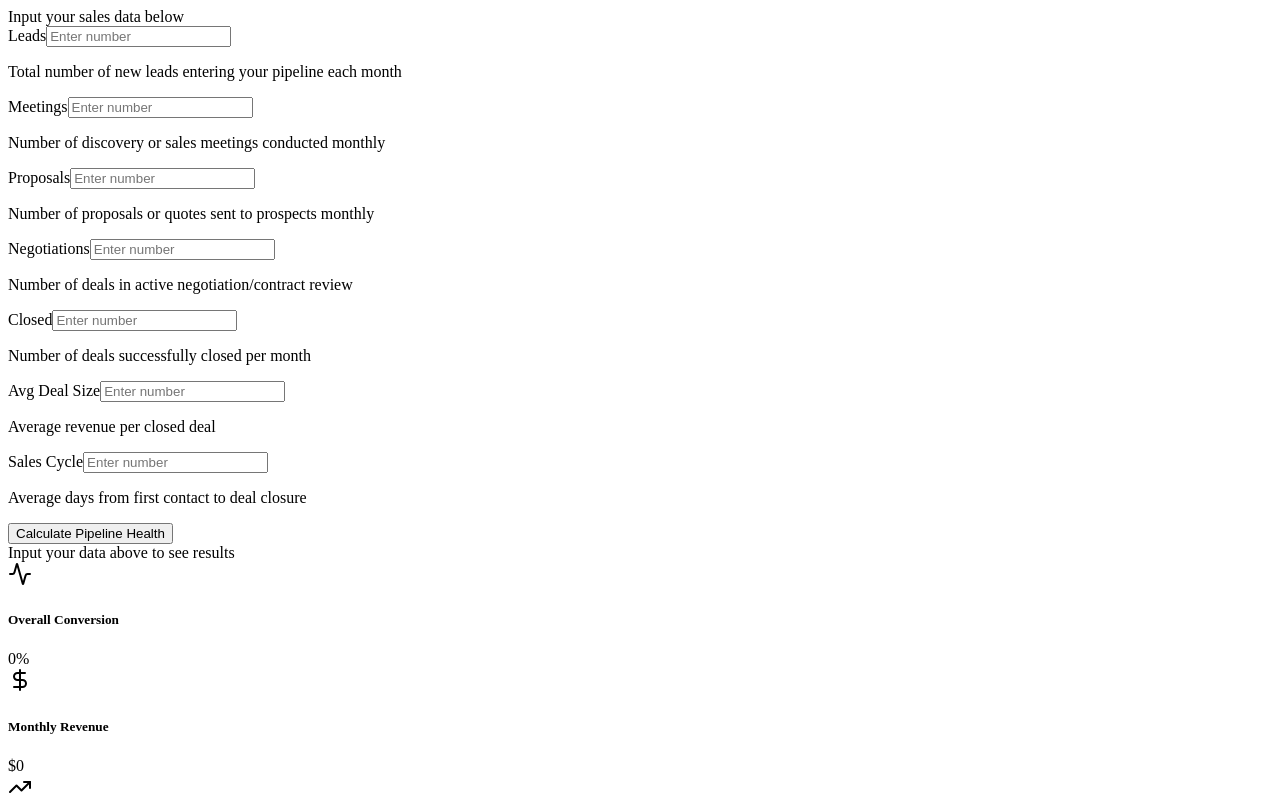
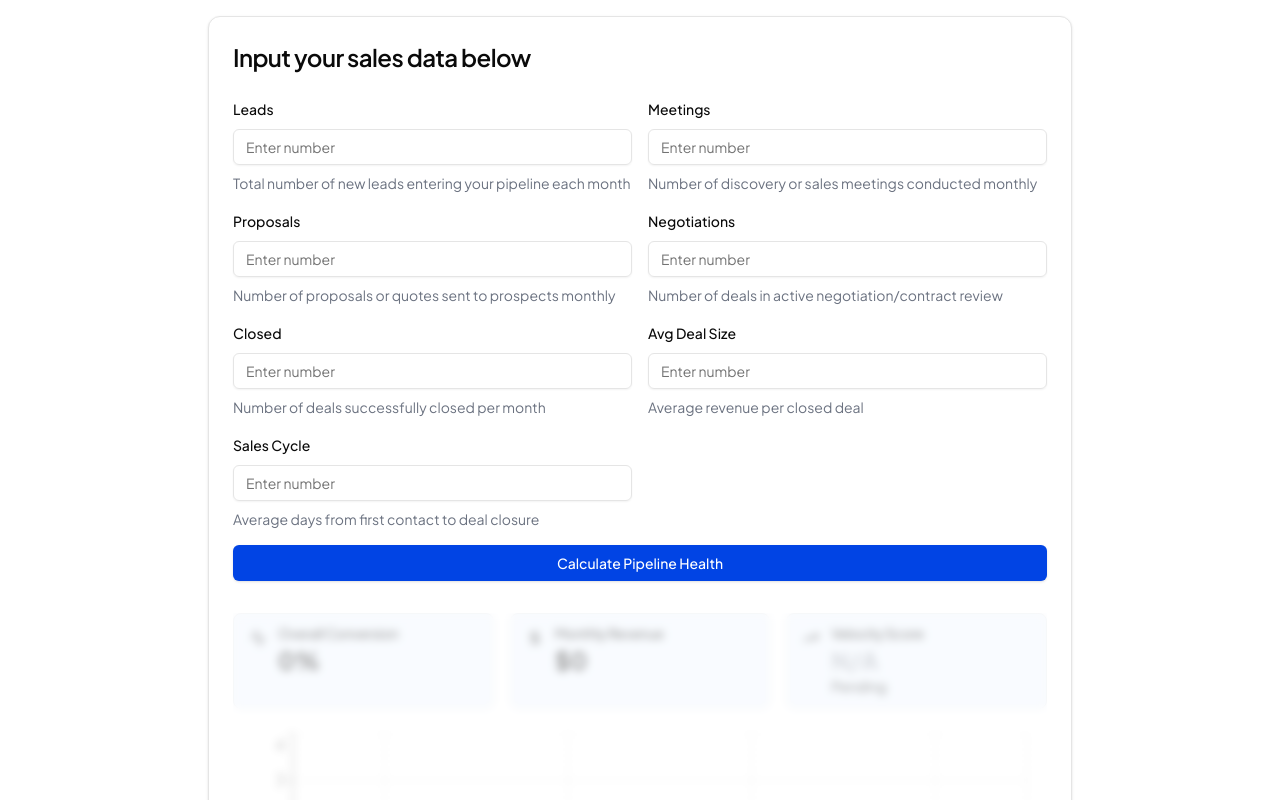
Before and after one commit to upfront-operations/pipeline-calc, a Next.js app: page / in a window 1280 px wide. Shown: the top 800 px of the page. Built offline with nearby package versions, Linux system fonts and the light colour scheme.

Commit message:
fix: dynamic sizing

```diff
--- a/app/layout.tsx
+++ b/app/layout.tsx
@@ -1,54 +1,76 @@
 'use client';
 
-import { SpeedInsights } from '@vercel/speed-insights/next';
+import type { Metadata } from "next";
+import { Plus_Jakarta_Sans } from 'next/font/google';
+import localFont from "next/font/local";
+import { SpeedInsights } from "@vercel/speed-insights/next";
 import { useEffect } from 'react';
+import "./globals.css";
+
+const plusJakarta = Plus_Jakarta_Sans({
+  subsets: ['latin'],
+  weight: ['200', '300', '400', '500', '600', '700', '800'],
+  style: ['normal', 'italic'],
+  variable: '--font-plus-jakarta',
+});
+
+const geistSans = localFont({
+  src: "./fonts/GeistVF.woff",
+  variable: "--font-geist-sans",
+  weight: "100 900",
+});
+
+const geistMono = localFont({
+  src: "./fonts/GeistMonoVF.woff",
+  variable: "--font-geist-mono",
+  weight: "100 900",
+});
+
+export const metadata: Metadata = {
+  title: "Upfront Ops Pipeline Health Calculator",
+  description: "Generated by Upfront Ops",
+};
 
 export default function RootLayout({
   children,
-}: {
-  children: React.ReactNode
-}) {
+}: Readonly<{
+  children: React.ReactNode;
+}>) {
   useEffect(() => {
-    console.log('Calculator initializing height sender');
-
     function sendHeight() {
-      const height = Math.max(
-        document.documentElement.scrollHeight,
-        document.documentElement.offsetHeight,
-        document.documentElement.clientHeight
-      );
-
-      // Send to parent with any origin for now (we'll secure this later)
-      console.log('Sending height:', height);
+      const height = document.documentElement.scrollHeight;
       window.parent.postMessage({
-        type: 'calculator-resize',  // Specific type to identify our messages
+        type: 'calculator-resize',
         height: height
       }, '*');
     }
 
-    // Send height on load
+    // Send height when page loads
     sendHeight();
 
-    // Send height when content changes
+    // Send height again after a short delay to catch any dynamic content
+    setTimeout(sendHeight, 1000);
+
+    // Watch for size changes
     const observer = new ResizeObserver(() => {
-      console.log('Content size changed');
       sendHeight();
     });
 
     observer.observe(document.body);
 
-    // Send height again after a brief delay to catch any dynamic content
-    setTimeout(sendHeight, 100);
-
     return () => observer.disconnect();
   }, []);
 
   return (
-    <html>
-      <body>
-        {children}
+    <html lang="en">
+      <body
+        className={`${plusJakarta.variable} ${geistSans.variable} ${geistMono.variable} font-sans antialiased`}
+      >
+        <main>
+          {children}
+        </main>
         <SpeedInsights />
-        </body>
+      </body>
     </html>
   );
 }
```
